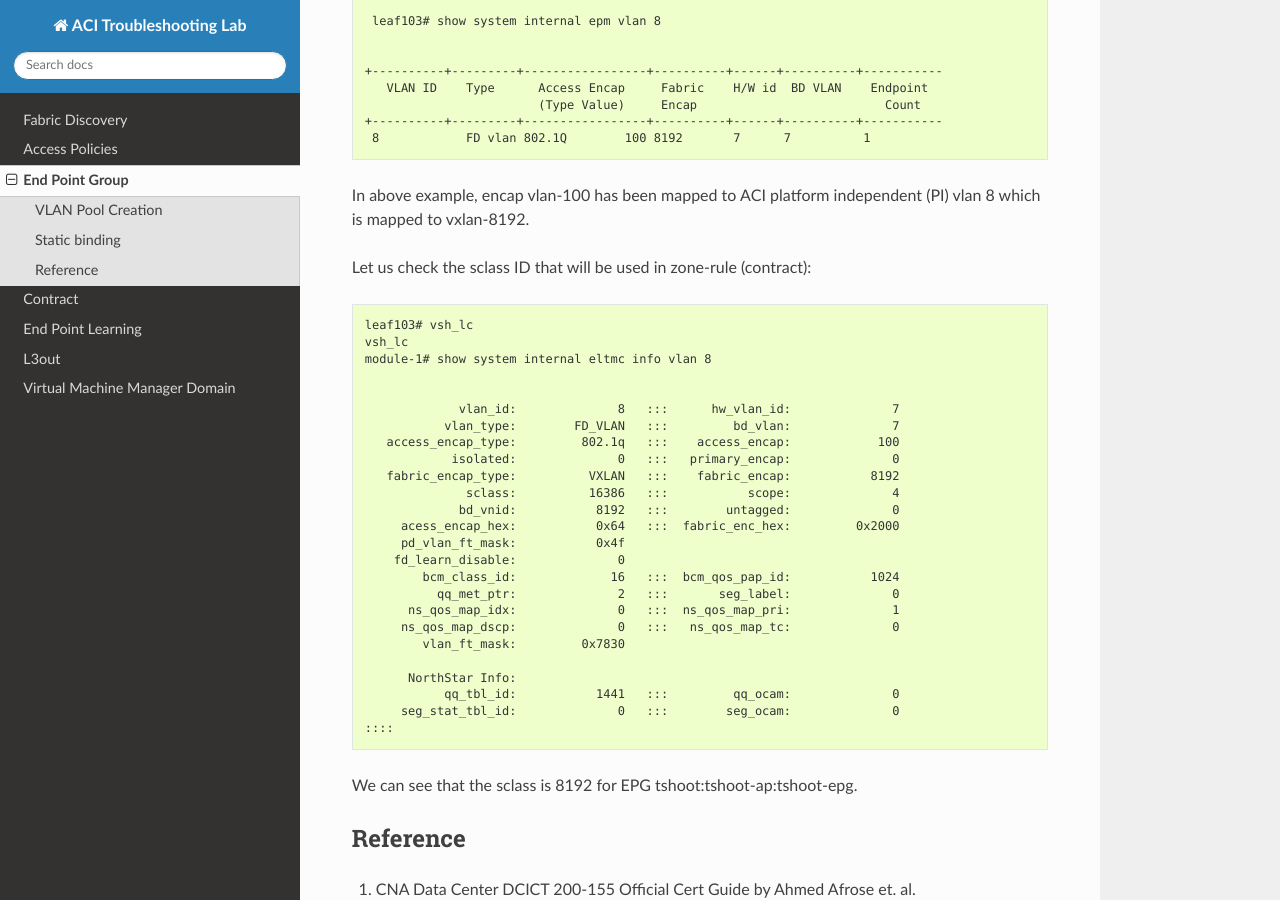
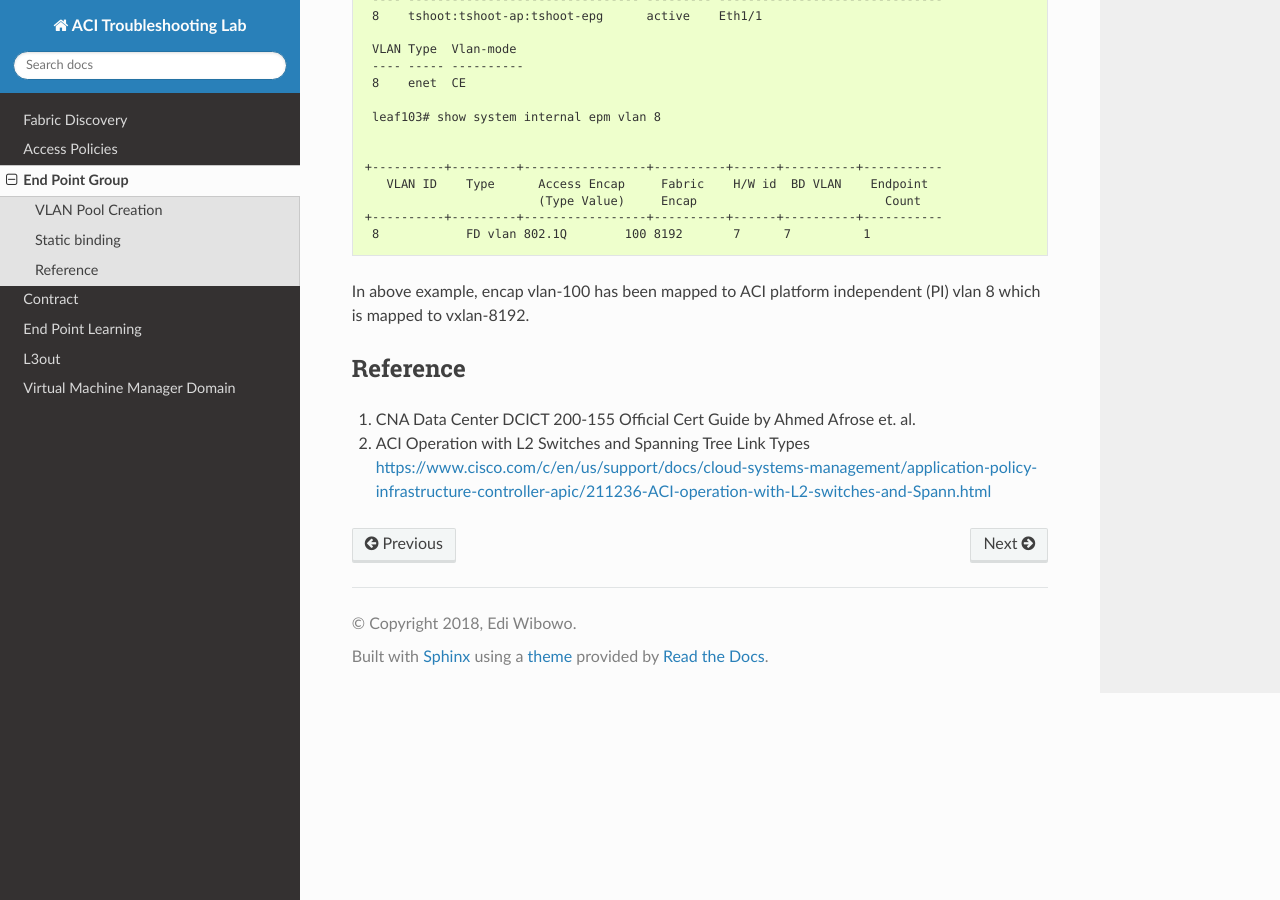
Before and after one commit to ewibowo/aci-troubleshooting-lab, a Sphinx documentation site: the page built from source/epg.rst, in a window 1280 px wide and 900 px high, scrolled down 2991 px. Built offline with Sphinx 7.4.7 and the Read the Docs theme 2.0.0, drawn with Linux system fonts in a browser that asks for light colours; some of the changed text lies outside the part shown.

Commit message:
Modified EPG section

```diff
--- a/source/epg.rst
+++ b/source/epg.rst
@@ -87,37 +89,6 @@ That means any incoming traffic with vlan tag 100 is classified as EPG "tshoot-e
 
 In above example, encap vlan-100 has been mapped to ACI platform independent (PI) vlan 8 which is mapped to vxlan-8192.
 
-Let us check the sclass ID that will be used in zone-rule (contract):
-
-.. code-block:: console
-
-	leaf103# vsh_lc
-	vsh_lc
-	module-1# show system internal eltmc info vlan 8
-
-
-	             vlan_id:              8   :::      hw_vlan_id:              7
-	           vlan_type:        FD_VLAN   :::         bd_vlan:              7
-	   access_encap_type:         802.1q   :::    access_encap:            100
-	            isolated:              0   :::   primary_encap:              0
-	   fabric_encap_type:          VXLAN   :::    fabric_encap:           8192
-	              sclass:          16386   :::           scope:              4
-	             bd_vnid:           8192   :::        untagged:              0
-	     acess_encap_hex:           0x64   :::  fabric_enc_hex:         0x2000
-	     pd_vlan_ft_mask:           0x4f
-	    fd_learn_disable:              0
-	        bcm_class_id:             16   :::  bcm_qos_pap_id:           1024
-	          qq_met_ptr:              2   :::       seg_label:              0
-	      ns_qos_map_idx:              0   :::  ns_qos_map_pri:              1
-	     ns_qos_map_dscp:              0   :::   ns_qos_map_tc:              0
-	        vlan_ft_mask:         0x7830
-
-	      NorthStar Info:
-	           qq_tbl_id:           1441   :::         qq_ocam:              0
-	     seg_stat_tbl_id:              0   :::        seg_ocam:              0
-	::::
-
-We can see that the sclass is 8192 for EPG tshoot:tshoot-ap:tshoot-epg.
 
 Reference
 ---------
```
Also changed, not shown: other parts of source/epg.rst (+2 -0 lines).
